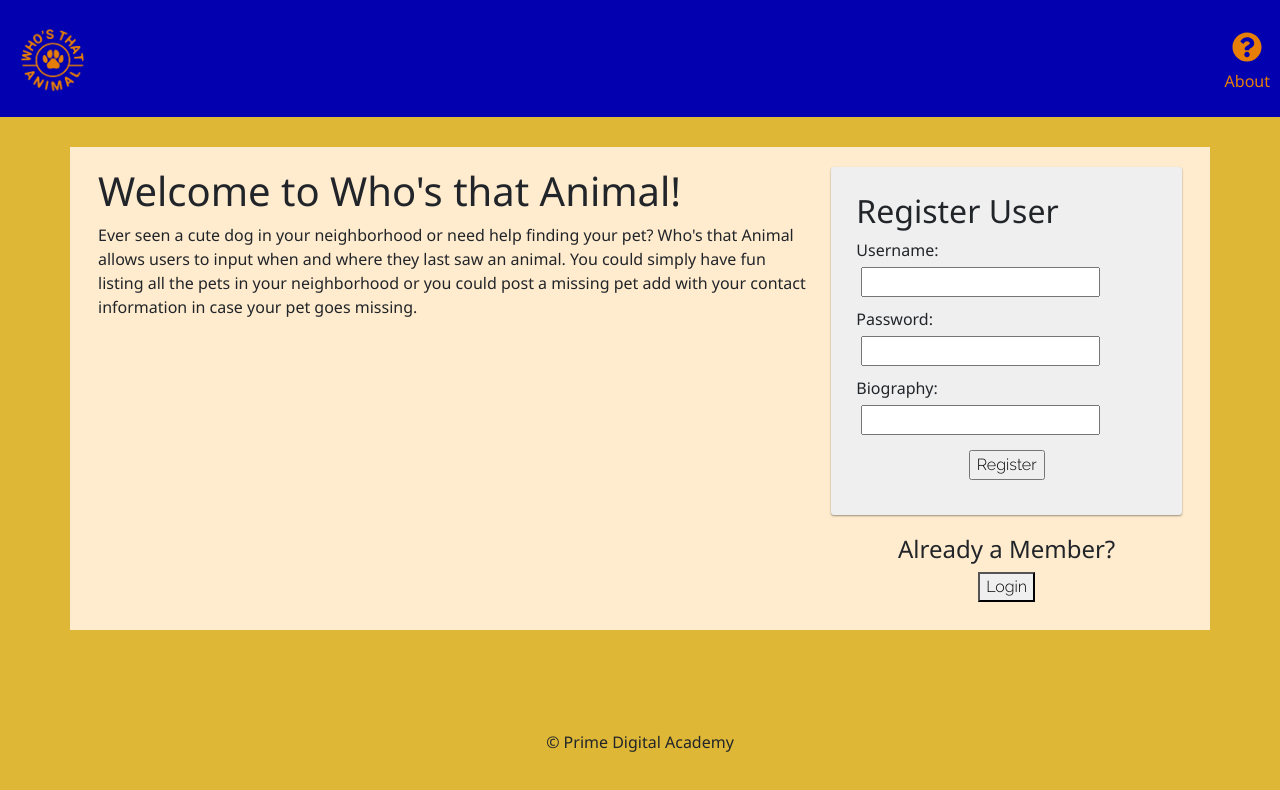
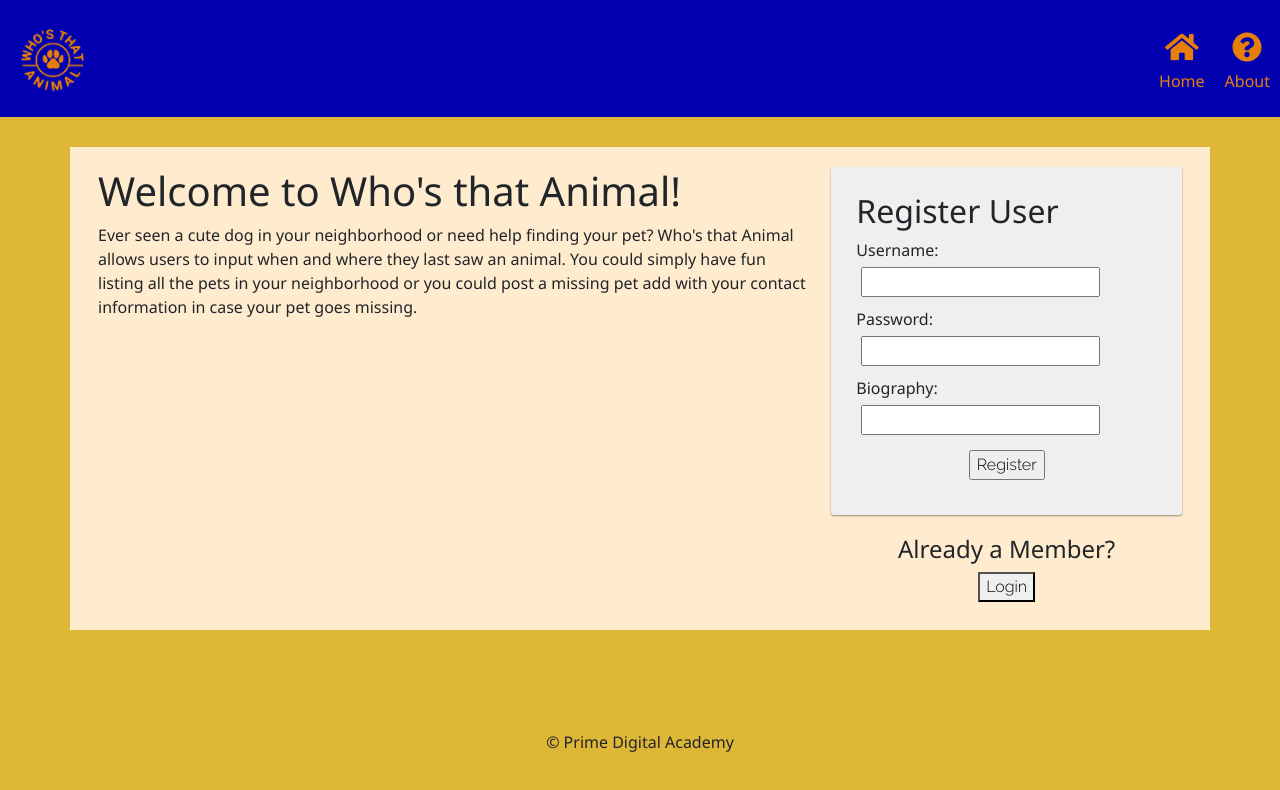
Before and after one commit to gsierra22/who-s-that-animal, a React (Create React App) app: page /#/home in a window 1280 px wide. Shown: the top 790 px of the page. Built offline with nearby package versions, Linux system fonts and the light colour scheme; no server answers.

Commit message:
added home button if not logged in

```diff
--- a/src/components/Nav/Nav.jsx
+++ b/src/components/Nav/Nav.jsx
@@ -36,13 +36,15 @@ function Nav() {
           </Link>
         }
 
+        <Link className="navLink" to="/home">
+              {homeIcon}
+              <p className='NavText'>Home</p>
+            </Link>
+
         {/* If a user is logged in, show these links */}
         {user.id && (
           <>
-            <Link className="navLink" to="/user">
-              {homeIcon}
-              <p className='NavText'>Home</p>
-            </Link>
+
 
             <Link className="navLink" to="/mypets">
               {myPetsIcon}
@@ -61,6 +63,7 @@ function Nav() {
             <LogOutButton className="navLink"/>
           </>
         )}
+
         <Link className="navLink" to="/about">
         {aboutIcon}
         <p className='NavText'>About</p>
```
